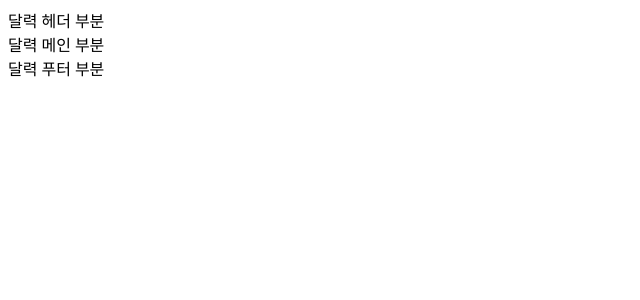
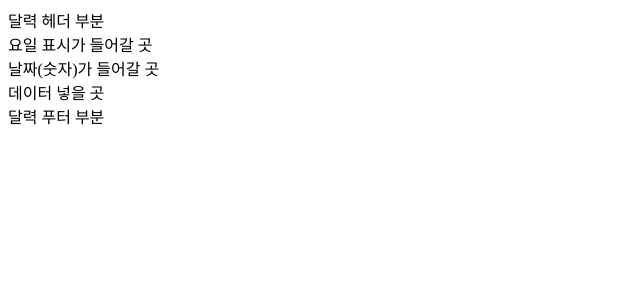
Before and after one commit to pukkok/calendar-app, a React (Create React App) app: page / in a window 1280 px wide. Shown: the top 300 px of the page, without its empty margins (0-640 px from the left). Built offline with nearby package versions, Linux system fonts and the light colour scheme.

Commit message:
Main과 연결 완료

```diff
--- a/src/calendar/layouts/Main.tsx
+++ b/src/calendar/layouts/Main.tsx
@@ -1,8 +1,12 @@
+import CalendarTop from "./main/CalendarTop"
+import WeekBox from "./main/WeekBox"
+
 const Main = () => {
 
   return (
     <main>
-      달력 메인 부분
+      <CalendarTop/>
+      <WeekBox/>
     </main>
   )
 }
--- a/src/calendar/layouts/main/CalendarTop.tsx
+++ b/src/calendar/layouts/main/CalendarTop.tsx
@@ -0,0 +1,6 @@
+const CalendarTop = () => {
+
+  return <div>요일 표시가 들어갈 곳</div>
+}
+
+export default CalendarTop
--- a/src/calendar/layouts/main/DayBox.tsx
+++ b/src/calendar/layouts/main/DayBox.tsx
@@ -0,0 +1,6 @@
+const DayBox = () => {
+
+  return <div>데이터 넣을 곳</div>
+}
+
+export default DayBox
--- a/src/calendar/layouts/main/WeekBox.tsx
+++ b/src/calendar/layouts/main/WeekBox.tsx
@@ -0,0 +1,14 @@
+import DayBox from "./DayBox"
+import WeekTop from "./WeekTop"
+
+const WeekBox = () => {
+
+  return (
+  <div>
+    <WeekTop></WeekTop>
+    <DayBox></DayBox>
+  </div>
+  )
+}
+
+export default WeekBox
--- a/src/calendar/layouts/main/WeekTop.tsx
+++ b/src/calendar/layouts/main/WeekTop.tsx
@@ -0,0 +1,6 @@
+const WeekTop = () => {
+
+  return <div>날짜(숫자)가 들어갈 곳</div>
+}
+
+export default WeekTop
```
